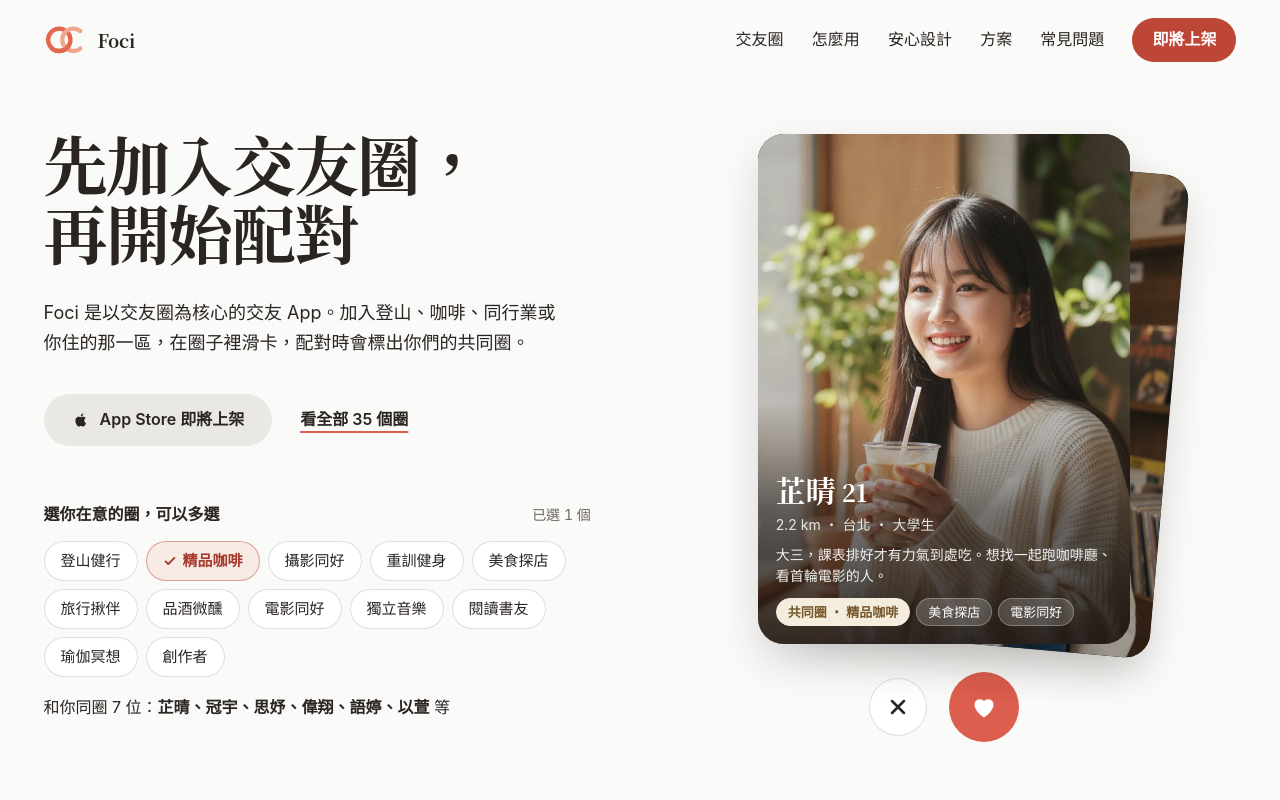
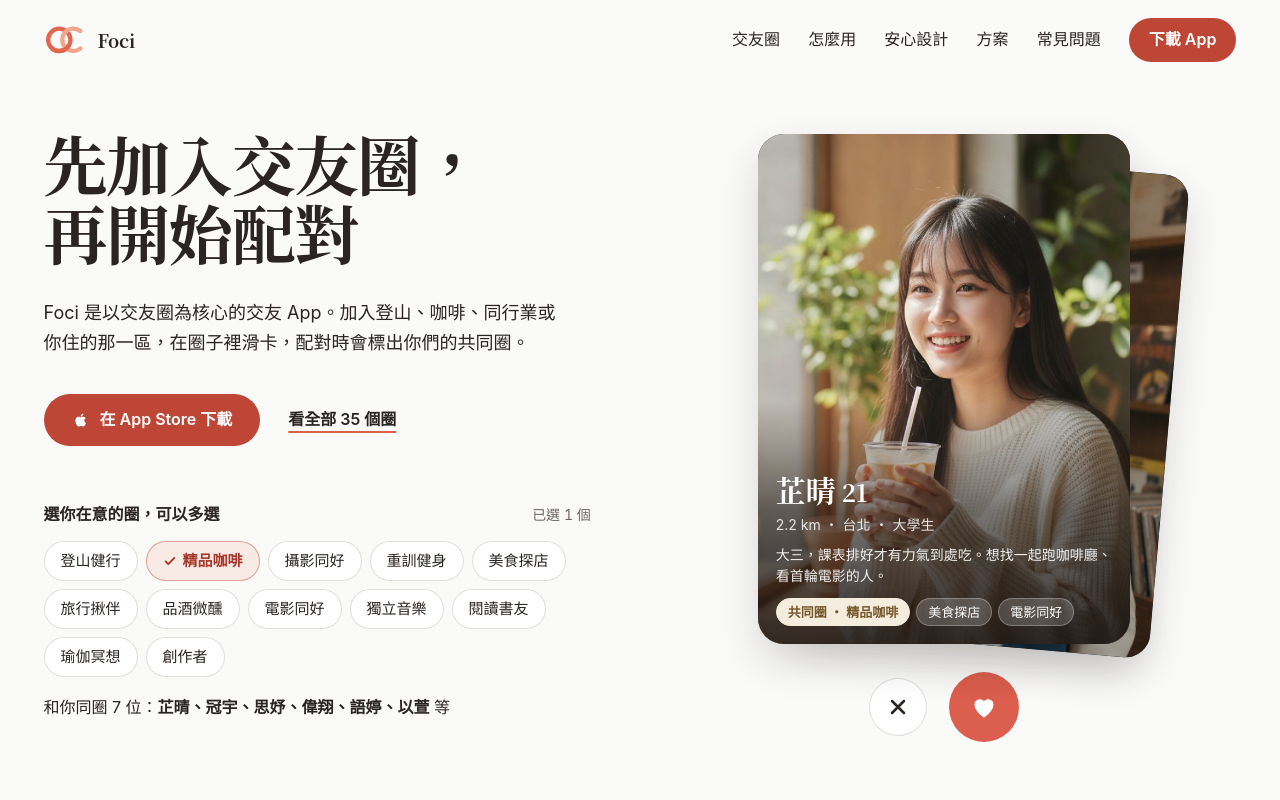
Before and after one commit to OmarHung/Foci-pages, a plain HTML site: page index.html in a window 1280 px wide. Shown: the top 800 px of the page. Drawn offline with Linux system fonts and the light colour scheme.

Commit message:
feat(home): App 已上架，下載按鈕改連到 App Store
導覽列、首屏、頁尾下載區三個按鈕都改成連到 App Store（台灣商店），
拿掉不能點的 btn-soon 樣式；加上 Safari 的 Smart App Banner。

Co-Authored-By: Claude Opus 5.5 <noreply@anthropic.com>

```diff
--- a/index.html
+++ b/index.html
@@ -13,6 +13,7 @@
   <meta property="og:url" content="https://www.foci-app.com/" />
   <meta property="og:image" content="https://www.foci-app.com/assets/screens/iphone-6.5-1.jpg" />
   <meta name="theme-color" content="#FAFAF9" />
+  <meta name="apple-itunes-app" content="app-id=6781652664" />
   <link rel="icon" type="image/png" href="assets/icon-180.png" />
   <link rel="apple-touch-icon" href="assets/icon-180.png" />
 
@@ -87,9 +88,6 @@
     .btn:active { transform: scale(.97); }
     .btn svg { width: 18px; height: 18px; flex: none; }
     .btn-sm { min-height: 44px; padding: 0 20px; }
-    /* App 還沒上架：按鈕先改成不能點的狀態，上架後換回連結 */
-    .btn-soon, .btn-soon:hover { background: var(--surface-2); color: var(--ink); cursor: default; }
-    .btn-soon:active { transform: none; }
     .text-link {
       font-weight: 600; text-decoration: underline; text-underline-offset: 6px;
       text-decoration-thickness: 2px; text-decoration-color: var(--accent);
@@ -579,7 +577,7 @@
       <a class="opt" href="#safety">安心設計</a>
       <a href="#plans">方案</a>
       <a href="#faq">常見問題</a>
-      <a class="btn btn-sm" href="#download">即將上架</a>
+      <a class="btn btn-sm" href="https://apps.apple.com/tw/app/id6781652664">下載 App</a>
     </nav>
   </header>
 
@@ -591,10 +589,10 @@
           <h1 id="hero-title" data-reveal><span>先加入交友圈，</span><span>再開始配對</span></h1>
           <p class="lead" data-reveal>Foci 是以交友圈為核心的交友 App。加入登山、咖啡、同行業或你住的那一區，在圈子裡滑卡，配對時會標出你們的共同圈。</p>
           <div class="actions" data-reveal>
-            <span class="btn btn-soon">
+            <a class="btn" href="https://apps.apple.com/tw/app/id6781652664">
               <svg viewBox="0 0 24 24" aria-hidden="true" fill="currentColor"><path d="M16.37 12.6c-.02-2.2 1.8-3.26 1.88-3.31-1.02-1.5-2.62-1.7-3.19-1.72-1.36-.14-2.65.8-3.34.8-.69 0-1.75-.78-2.88-.76-1.48.02-2.85.86-3.61 2.19-1.54 2.67-.39 6.62 1.11 8.79.73 1.06 1.6 2.25 2.75 2.2 1.1-.04 1.52-.71 2.85-.71 1.33 0 1.71.71 2.88.69 1.19-.02 1.94-1.08 2.66-2.14.84-1.23 1.19-2.42 1.21-2.48-.03-.01-2.31-.89-2.32-3.55zM14.18 6.13c.61-.74 1.02-1.76.91-2.78-.88.04-1.94.59-2.57 1.32-.56.65-1.06 1.69-.93 2.69.98.08 1.98-.5 2.59-1.23z"/></svg>
-              App Store 即將上架
-            </span>
+              在 App Store 下載
+            </a>
             <a class="text-link" href="#circles">看全部 35 個圈</a>
           </div>
         </div>
@@ -1076,9 +1074,9 @@
             <a class="slot" href="#picker">再挑一個</a>
           </div>
           <div class="cta-act" data-reveal>
-            <span class="btn btn-soon">App Store 即將上架</span>
+            <a class="btn" href="https://apps.apple.com/tw/app/id6781652664">在 App Store 下載</a>
           </div>
-          <p class="cta-note" data-reveal>上架後免費下載，iPhone 適用。</p>
+          <p class="cta-note" data-reveal>免費下載，iPhone 適用。</p>
         </div>
       </div>
     </section>
```
